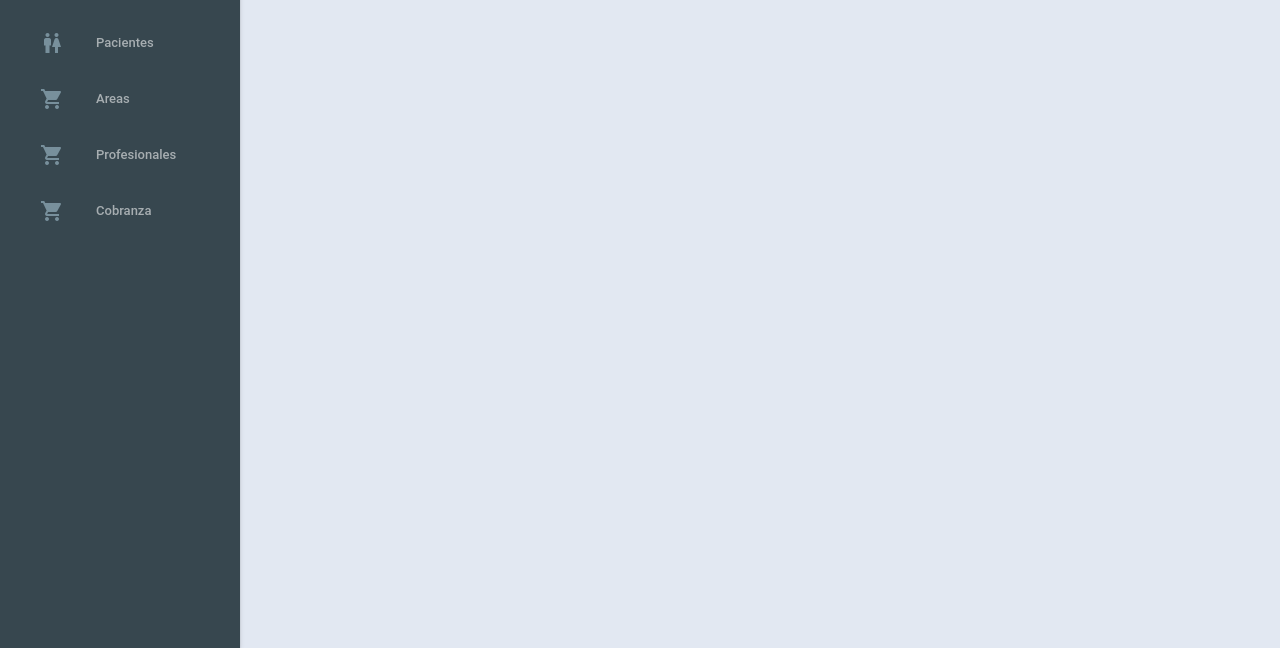
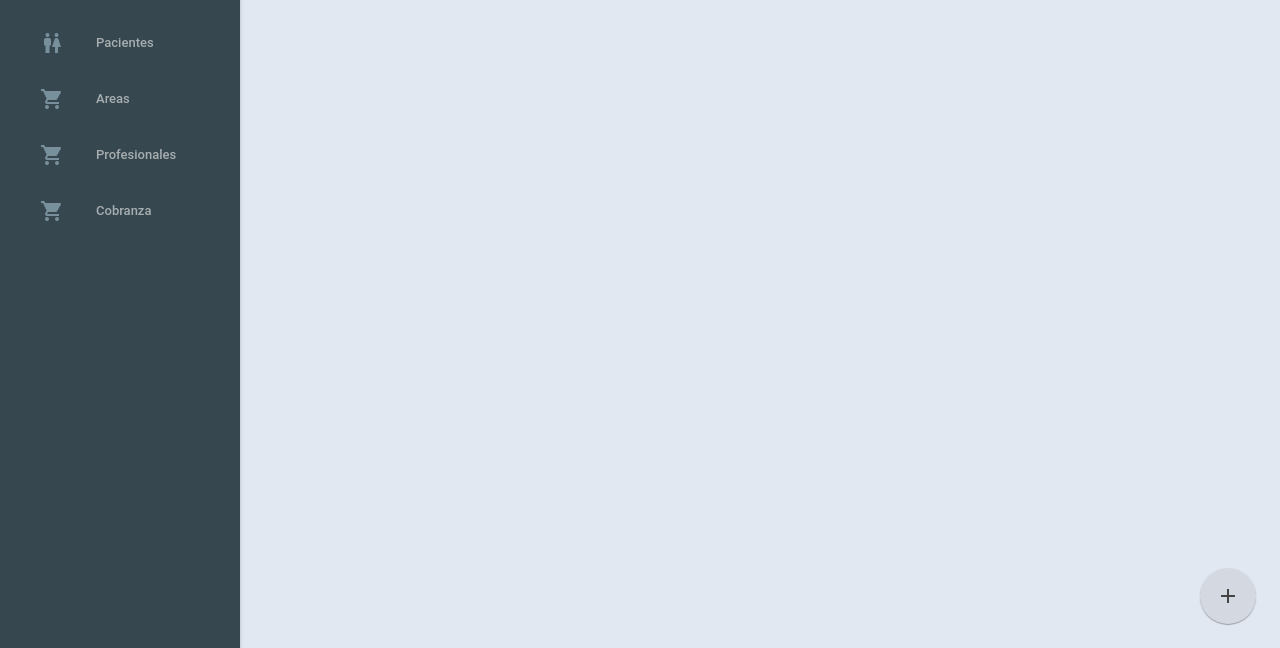
Before and after one commit to nico4021/RegistroTEA, a Django app: page / in a window 1280 px wide. Shown: the part 152-800 px from the top of the page. Run offline with Django 3.2, Linux system fonts and the light colour scheme; the visitor is signed in with stand-in values (Sample User, id 1); data that the repository does not hold is empty.

Commit message:
Agregando boton flotante al home

```diff
--- a/ProyectoTEA/AppTEA/templates/home.html
+++ b/ProyectoTEA/AppTEA/templates/home.html
@@ -61,6 +61,11 @@
 
 	{% endfor %}
 	</div>
+
+	<button class="mdl-button mdl-js-button mdl-button--fab mdl-button--floating-action mdl-js-ripple-effect mdl-color-text--accent-contrast">
+      <i class="material-icons">add</i>
+    </button>
+
 {% endif %}
 
 {% endblock %}
```
